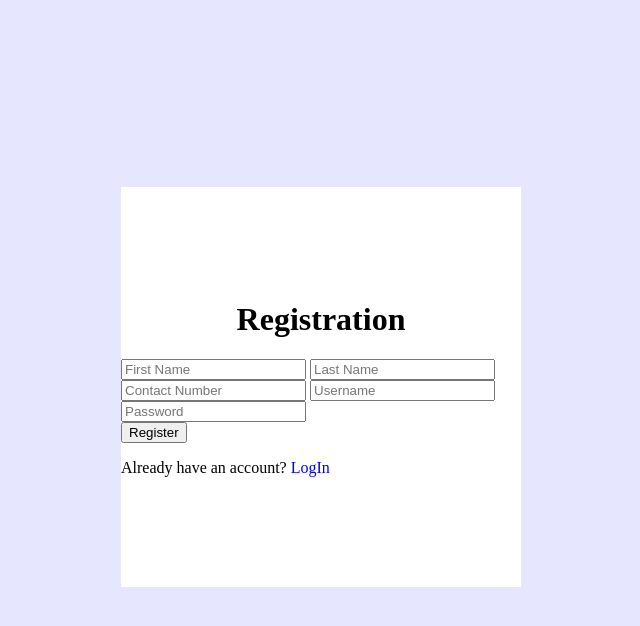
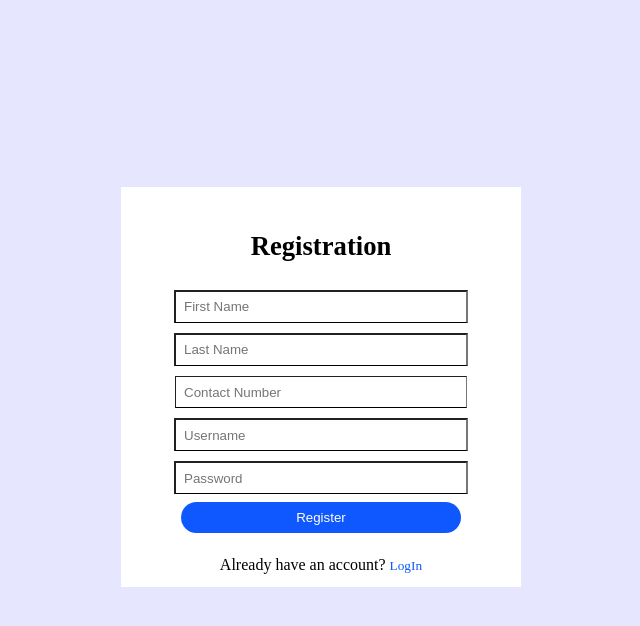
Before and after one commit to rjdaz/IM-project, a PHP site: page /register.php in a window 1280 px wide. Shown: the top 626 px of the page, without its empty margins (327-967 px from the left). Run offline with PHP 8.4, Linux system fonts and the light colour scheme.

Commit message:
register php updated

```diff
--- a/register.php
+++ b/register.php
@@ -55,22 +55,25 @@
     <div  style="width: 400px; height: 400px; position: relative;">
       <!-- Registration -->
       <div  style="width: 100%; height: 100%; display: flex; flex-direction: column; align-items: center; justify-content: center; background-color: #ffffff; position: absolute;">
-        <h1 class="w-full h-[15%] flex justify-center items-end text-[20pt] ">Registration</h1>
-        <form method="POST" class="flex flex-col items-center w-full h-[80%]">
-            <div class="flex flex-col items-center justify-center w-full h-[70%]">
-              <input type="text" placeholder="First Name" name="fname" class="h-[30px] mt-[10px] border-b w-[70%] pl-2  bg-transparent">
-              <input type="text" placeholder="Last Name" name="lname" class="h-[30px] mt-[10px] border-b w-[70%] pl-2 bg-transparent" >
-              <input type="number" placeholder="Contact Number" name="cNum" class="h-[30px] mt-[10px] border-b w-[70%] pl-2 bg-transparent ">
-              <input type="text" placeholder="Username" name="uName" class="h-[30px] mt-[10px] border-b w-[70%] pl-2 bg-transparent ">
-              <input type="password" placeholder="Password" name="pword" class="h-[30px] mt-[10px] border-b w-[70%] pl-2 bg-transparent ">
+        <h1 class="w-full h-[15%] flex justify-center items-end text-[20pt] "
+        style=" width: 100%; height: 15%; display: flex; justify-content: center; align-items: flex-end; font-size: 20pt;">Registration</h1>
+        <form method="POST" style=" display: flex; flex-direction: column; align-items: center; width: 100%; height: 80%;">
+            <div  style=" display: flex; flex-direction: column; align-items: center; justify-content: center; width: 100%; height: 70%;">
+              <input type="text" placeholder="First Name" name="fname" style=" height: 30px; margin-top: 10px; width: 70%; border-bottom: 1px solid black; padding-left: 8px; background-color: transparent;">
+              <input type="text" placeholder="Last Name" name="lname" style=" height: 30px; margin-top: 10px; width: 70%; border-bottom: 1px solid black; padding-left: 8px; background-color: transparent; outline: none; border-radius: 0;" >
+              <input type="number" placeholder="Contact Number" name="cNum" style=" height: 30px; margin-top: 10px; width: 70%; border-bottom: 1px solid black; padding-left: 8px; background-color: transparent; outline: none; border-radius: 0; border-width: 1px;">
+              <input type="text" placeholder="Username" name="uName" style=" height: 30px; margin-top: 10px; width: 70%; border-bottom: 1px solid black; padding-left: 8px; background-color: transparent; outline: none; border-radius: 0;">
+              <input type="password" placeholder="Password" name="pword" style="height: 30px; margin-top: 10px; width: 70%; border-bottom: 1px solid black; padding-left: 8px; background-color: transparent; outline: none; border-radius: 0;">
             </div>
-            <div class="flex items-center w-full h-[15%] justify-center">
-              <button type="submit" name="insert" class="w-[70%] py-2 rounded-[50px] bg-[#0f57fe] text-white">Register</button>
+            <div style=" display: flex; align-items: center; justify-content: center; width: 100%; height: 15%;">
+              <button type="submit" name="insert" style=" width: 70%; padding-top: 8px; padding-bottom: 8px; border-radius: 50px; background-color: #0f57fe; color: white; text-align: center; border: none; cursor: pointer;">Register</button>
             </div>
-            <div class="w-full h-[10%] flex justify-center items-start">
-            <p>Already have an account? <a href="login.php" class=" text-[#0f57fe] text-[10pt]"
+            <div style=" width: 100%; height: 10%; display: flex; justify-content: center; align-items: flex-start;">
+            <p>Already have an account? <a href="login.php"
               style="
-               text-decoration: none;"
+               text-decoration: none;
+               color: #0f57fe;
+               font-size: 10pt;"
                onmouseover="this.style.textDecoration='underline'"
                onmouseout="this.style.textDecoration='none'"
               "
```
